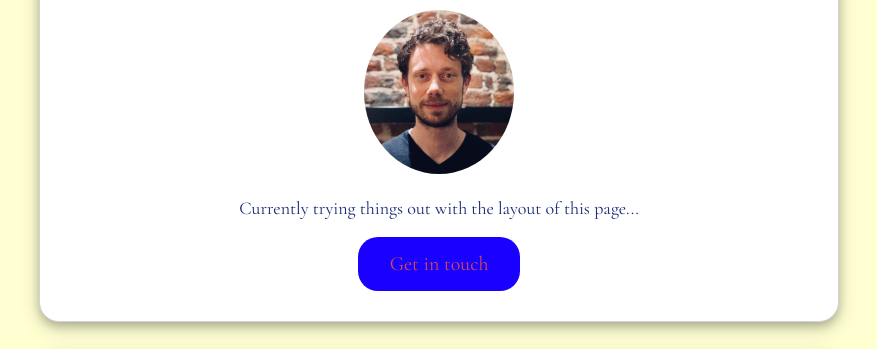
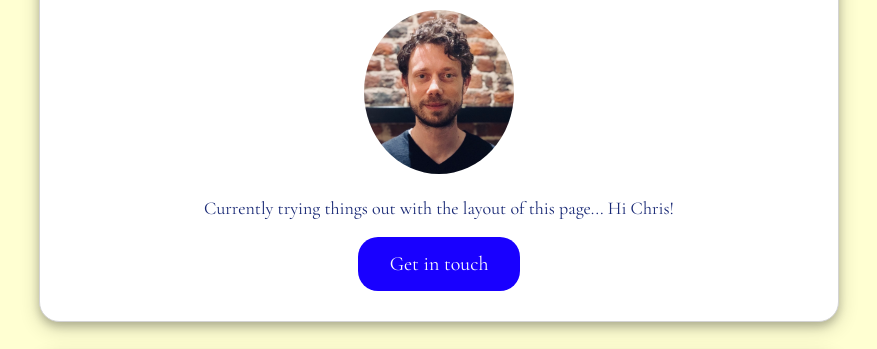
Before and after one commit to juliensomething/profile, a plain HTML site: page index.html in a window 1280 px wide. Shown: the part 131-480 px from the top of the page, without its empty margins (201-1078 px from the left). Drawn offline with nearby package versions, Linux system fonts and the light colour scheme.

Commit message:
new text

```diff
--- a/index.html
+++ b/index.html
@@ -18,6 +18,7 @@
       <img src="./images/Julien_.jpg" class="img-circle" width="150px" alt="Julien Chapelle headshot">
     <p>
       Currently trying things out with the layout of this page...
+      Hi Chris!
     </p>
     <div class="button">
     <a href="#" target="_blank">
--- a/style.css
+++ b/style.css
@@ -52,7 +52,7 @@ border-radius: 50%;
 }
 
 .button a {
-  color: rgb(211, 76, 76);
+  color: rgb(253, 253, 253);
   text-decoration: none;
 }
 
```
